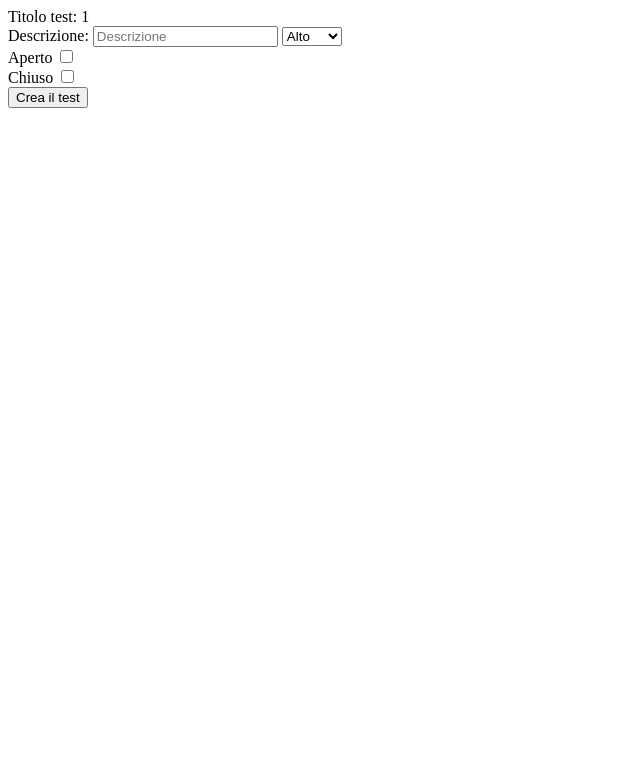
After one commit to Samoggino/QueryDB, a PHP site: page /pages/crea_quesito.php?titolo_test=1 in a window 1280 px wide. The commit adds this page. Shown: the top 778 px of the page, without its empty margins (0-640 px from the left). Run offline with PHP 8.4, Linux system fonts and the light colour scheme.

Commit message:
creo il test e passo il titolo alla senzione quesiti

```diff
--- /dev/null
+++ b/pages/crea_quesito.php
@@ -0,0 +1,110 @@
+<?php
+require_once "../helper/connessione_mysql.php";
+ini_set('display_errors', 1);
+error_reporting(E_ALL);
+
+
+try {
+    // session_start();
+    // echo "Titolo test: " . $_SESSION['titolo_test'] . "in crea quesito!";
+
+    // stampa la lunghezza dell'array _Session
+
+    // echo "Lunghezza array session: " . count($_SESSION);
+    $titolo_test = $_GET['titolo_test'];
+    echo "Titolo test: " . $titolo_test;
+
+    // if ($_SERVER["REQUEST_METHOD"] == "POST") {
+    //     // echo
+    // }
+} catch (\Throwable $th) {
+    echo  "Errore: " . $th->getMessage();
+}
+
+?>
+
+<!DOCTYPE html>
+<html lang="en">
+
+<head>
+    <title>Crea test</title>
+</head>
+
+<body>
+    <!-- crea dei quesiti per il test, il quesito è fatto con un enum per la difficoltà e un campo per la descrizione -->
+    <form method="POST" action="" id="form-quesito">
+        <label for="descrizione_test" name="descrizione_test">Descrizione:</label>
+        <input for="descrizione_test" name="descrizione_test" placeholder="Descrizione" type="text" required>
+        <select for="difficolta" name="difficolta" id="difficolta" required>
+            <option value="Alto">Alto</option>
+            <option value="Medio">Medio</option>
+            <option value="Basso">Basso</option>
+        </select>
+
+        <div>
+            <label for="quesito-aperto-checkbox">Aperto</label>
+            <input type="checkbox" id="quesito-aperto-checkbox" name="aperto">
+            <div id="aperto" style="display: none;">
+                <input for="anno_immatricolazione" name="anno_immatricolazione" placeholder="Anno di immatricolazione" type="text">
+                <input for="codice_alfanumerico" name="codice_alfanumerico" placeholder="Codice" type="text">
+            </div>
+        </div>
+        <div>
+            <label for="quesito-chiuso-checkbox">Chiuso</label>
+            <input type="checkbox" id="quesito-chiuso-checkbox" name="chiuso">
+            <div id="chiuso" style="display: none;">
+                <input for="dipartimento" name="dipartimento" placeholder="Dipartimento" type="text">
+                <input for="corso" name="corso" placeholder="Corso" type="text">
+            </div>
+        </div>
+        <input type="hidden" for="tipo_quesito" name="tipo_quesito" id="tipo_quesito" value="">
+        <button type="submit" value="crea il test">Crea il test</button>
+    </form>
+
+
+    <h1> </h1>
+
+</body>
+
+<script>
+    document.addEventListener("DOMContentLoaded", function() {
+        var quesito_aperto_checkbox = document.getElementById("quesito-aperto-checkbox");
+        var quesito_chiuso_checkbox = document.getElementById("quesito-chiuso-checkbox");
+        var aperto_div = document.getElementById("aperto");
+        var chiuso_div = document.getElementById("chiuso");
+        var tipoUtenteInput = document.getElementById("tipo_quesito"); // Definizione della variabile tipoUtenteInput
+
+        quesito_aperto_checkbox.addEventListener("change", function() {
+            if (this.checked) {
+                tipoUtenteInput.value = "aperto";
+                aperto_div.style.display = "block";
+                quesito_chiuso_checkbox.checked = false; // Disabilita la checkbox chiuso quando selezioni aperto
+                chiuso_div.style.display = "none"; // Nasconde il campo dipartimento quando selezioni aperto
+            } else {
+                aperto_div.style.display = "none";
+            }
+        });
+
+        quesito_chiuso_checkbox.addEventListener("change", function() {
+            if (this.checked) {
+                tipoUtenteInput.value = "chiuso";
+                chiuso_div.style.display = "block";
+                quesito_aperto_checkbox.checked = false; // Disabilita la checkbox aperto quando selezioni chiuso
+                aperto_div.style.display = "none"; // Nasconde il campo anno immatricolazione quando selezioni chiuso
+            } else {
+                chiuso_div.style.display = "none";
+            }
+        });
+
+        var form = document.getElementById("form-quesito");
+
+        form.addEventListener("submit", function(event) {
+            if (!quesito_aperto_checkbox.checked && !quesito_chiuso_checkbox.checked) {
+                event.preventDefault(); // Impedisce l'invio del modulo se nessuna checkbox è selezionata
+                alert("Seleziona almeno una delle opzioni: aperto o chiuso.");
+            }
+        });
+    });
+</script>
+
+</html>
--- a/pages/login.php
+++ b/pages/login.php
@@ -53,7 +53,7 @@
                                     <input for="corso" name="corso" class="flip-card__input" placeholder="Corso" type="text">
                                 </div>
                             </div>
-                            <input type="hidden" for ="tipo_utente" name="tipo_utente" id="tipo_utente" value="">
+                            <input type="hidden" for="tipo_utente" name="tipo_utente" id="tipo_utente" value="">
                             <button class="flip-card__btn" name="registrazione">Registrami!</button> <!-- Pulsante per eseguire la registrazione -->
                         </form>
                     </div>
@@ -62,6 +62,7 @@
         </div>
     </div>
 
+    <!-- impasto a mano con 90% di idratazione non si può fare. cit -SerAn51 -->
     <script>
         document.addEventListener("DOMContentLoaded", function() {
             var studenteCheckbox = document.getElementById("studente-checkbox");
@@ -107,7 +108,7 @@
     <?php
     require '../handler/login_handler.php';
     require '../handler/registrazione_handler.php';
-        require '../handler/crea_tabella.php';
+    require '../handler/crea_tabella.php';
 
     if ($_SERVER["REQUEST_METHOD"] == "POST") {
         if (isset($_POST['login'])) {
```
Also changed, not shown: database.sql (+44 -0 lines), pages/crea_test.php (+14 -15 lines).
